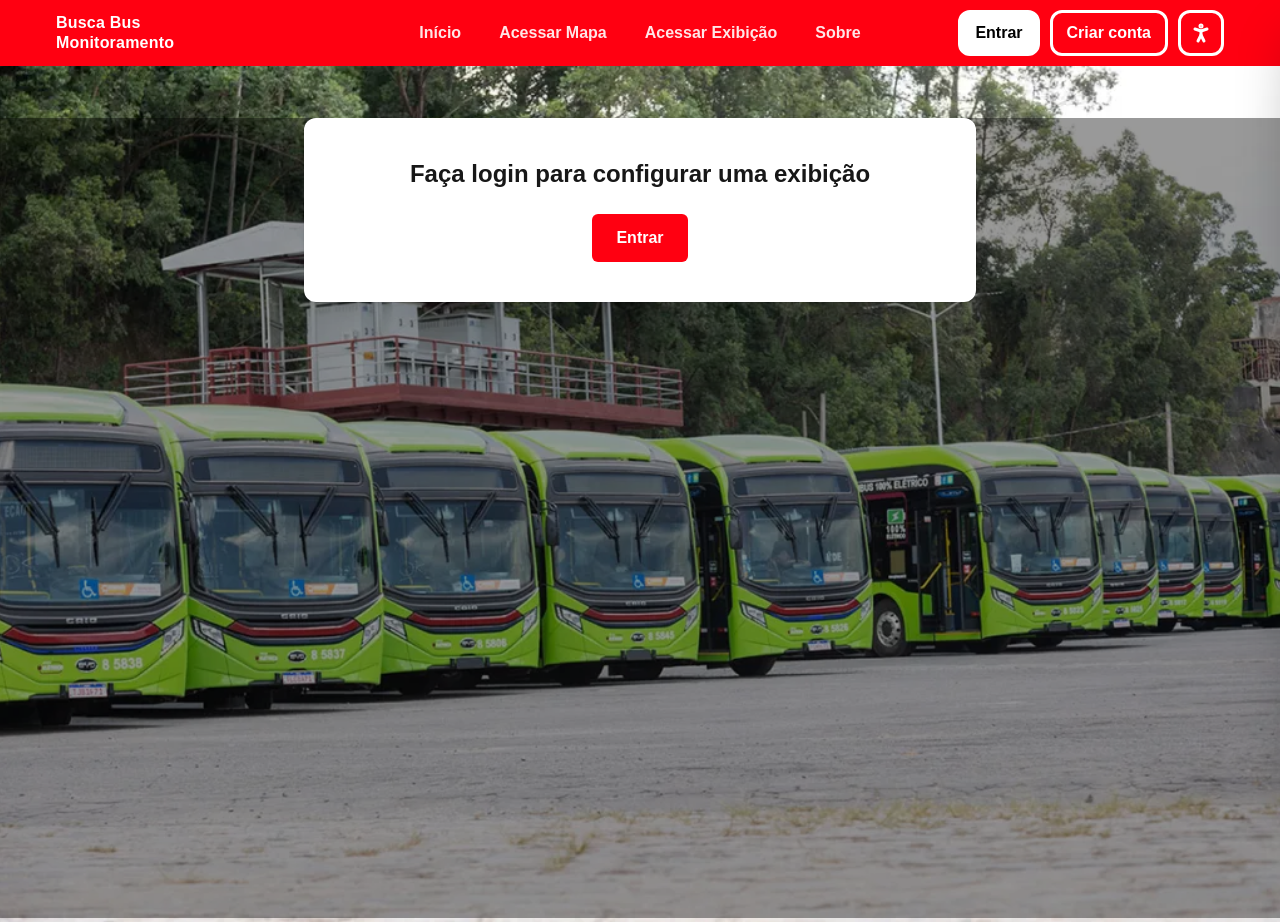
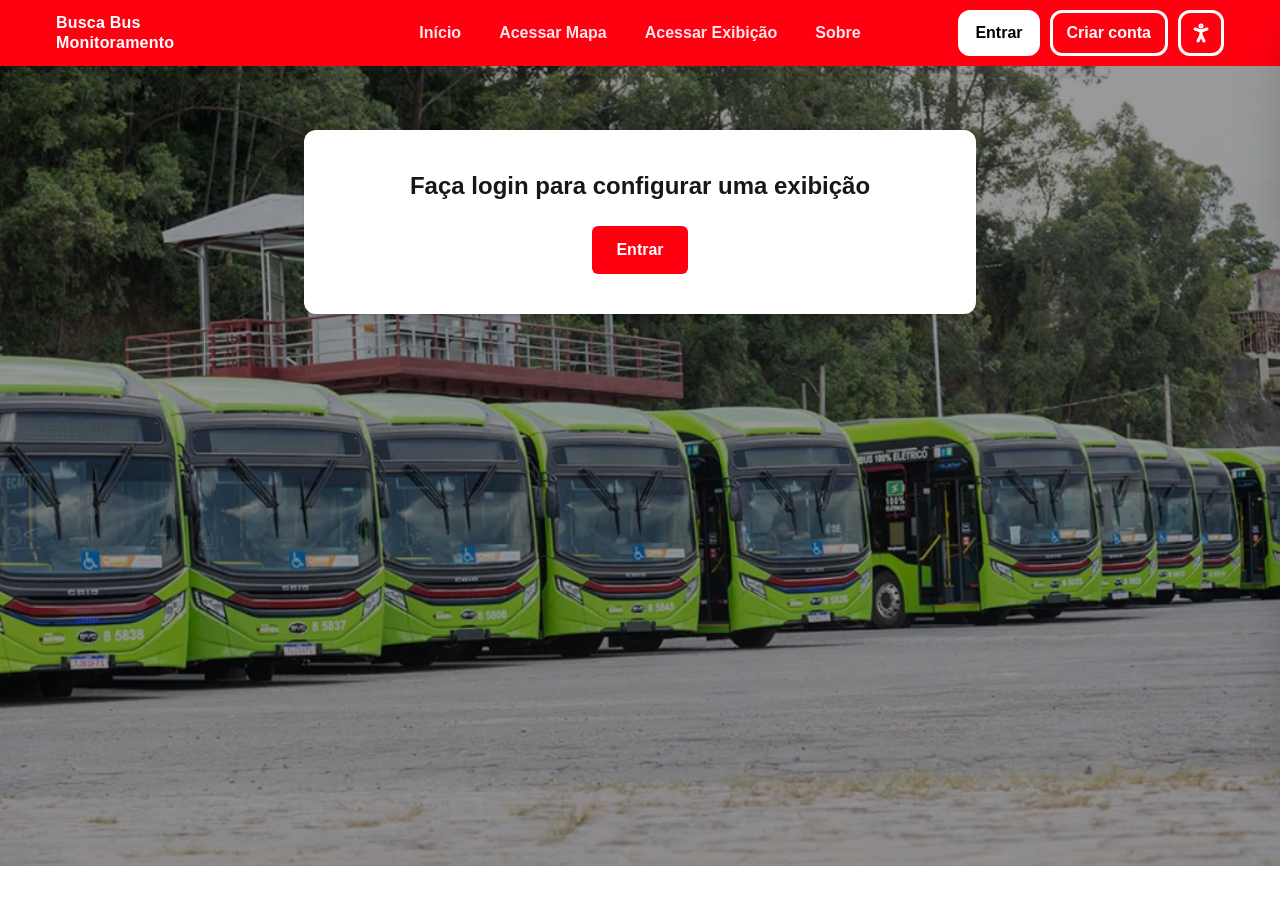
Before and after one commit to Mateus-SR/Busca-Bus-React, a Next.js app in the folder apps/web/: page /configuracao in a window 1280 px wide. After the commit the page ends 866 px from the top, so only its background shows below. Built offline with nearby package versions, Linux system fonts and the light colour scheme.

Commit message:
style: ajusta segunda camada para ocupar toda a tela de configurações

```diff
--- a/apps/web/src/app/(site)/configuracao/[codigo]/page.js
+++ b/apps/web/src/app/(site)/configuracao/[codigo]/page.js
@@ -7,8 +7,9 @@ export function generateStaticParams() {
 export default async function ConfiguracaoEdicaoPage({ params }) {
 	const { codigo } = await params;
 	return (
-		<main className="min-h-screen bg-[url(/img/Onibus2.png)] bg-cover bg-center py-1">
-			<div className="min-h-screen bg-black/40">
+		<main className="relative min-h-screen bg-[url(/img/Onibus2.png)] bg-cover bg-center">
+			<div className="absolute inset-0 bg-black/40" />
+			<div className="relative min-h-screen px-2 py-4">
 				<ConfiguracaoForm codigo={codigo} />
 			</div>
 		</main>
--- a/apps/web/src/app/(site)/configuracao/page.js
+++ b/apps/web/src/app/(site)/configuracao/page.js
@@ -1,8 +1,9 @@
 import ConfiguracaoForm from '@/components/configuracao/ConfiguracaoForm';
 export default function ConfiguracaoPage() {
 	return (
-		<main className="min-h-screen bg-[url(/img/Onibus2.png)] bg-cover bg-center py-1">
-			<div className="min-h-screen bg-black/40">
+		<main className="relative min-h-screen bg-[url(/img/Onibus2.png)] bg-cover bg-center">
+			<div className="absolute inset-0 bg-black/40" />
+			<div className="relative min-h-screen px-2 py-4">
 				<ConfiguracaoForm />
 			</div>
 		</main>
```
